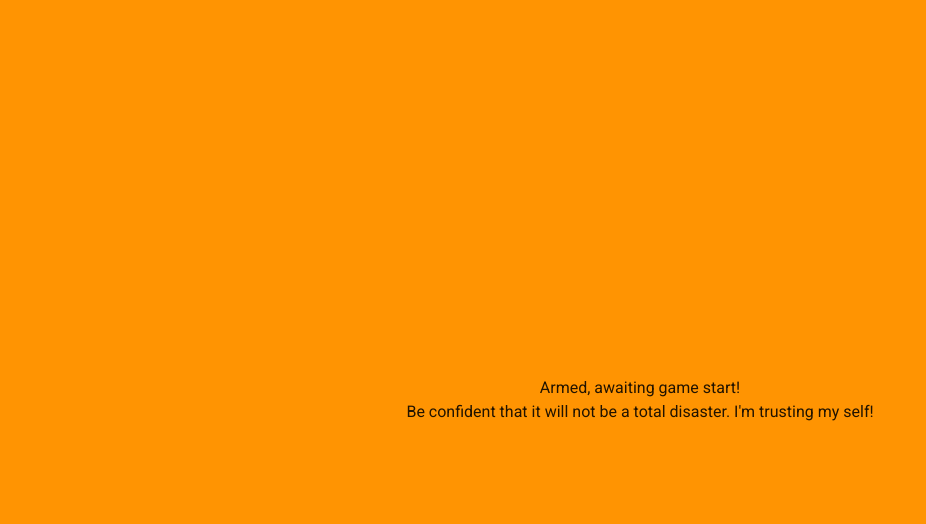
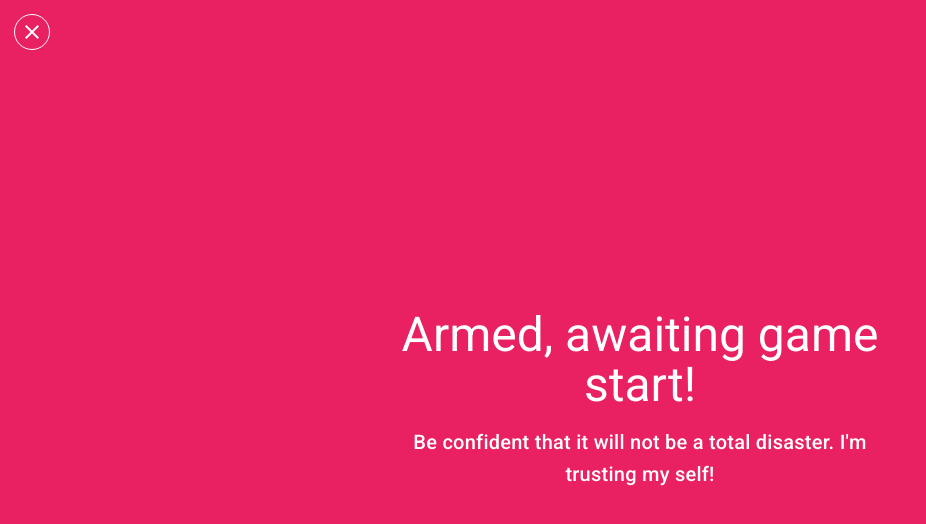
Before and after one commit to werobot-france/eurobot2020-ui, a Vue app: page /play in a window 1280 px wide. Both pictures are taken after a click on the button "START GAME". Shown: the top 524 px of the page, without its empty margins (0-926 px from the left). Built offline with nearby package versions, Linux system fonts and the light colour scheme; no server answers.

Commit message:
feat: progress on play

```diff
--- a/src/views/Play.vue
+++ b/src/views/Play.vue
@@ -1,5 +1,5 @@
 <template>
-  <div>
+  <v-container>
     <v-btn @click="startGame()" color="primary">
       Start Game
     </v-btn>
@@ -13,17 +13,22 @@
         tile
         :class="awaitingColor"
         class="armed">
-        <div class="text-center">
-          <div>
+        <v-btn
+          class="abort-btn" icon dark outlined
+          @click="inGameModal = false">
+          <v-icon>mdi-close</v-icon>
+        </v-btn>
+        <div class="text-center white--text" style="max-width: 500px;">
+          <div class="text-h3">
             Armed, awaiting game start!
           </div>
-          <div>
+          <div class="text-h6 mt-4">
             Be confident that it will not be a total disaster. I'm trusting my self!
           </div>
         </div>
       </v-card>
     </v-dialog>
-  </div>
+  </v-container>
 </template>
 
 <script>
@@ -33,9 +38,16 @@ export default {
     awaitingColor: 'red',
     awaitingColors: [
       'red',
-      'orange',
-      'yellow',
-      'teal'
+      'pink',
+      'purple',
+      'deep-purple',
+      'indigo',
+      'blue',
+      'cyan',
+      'teal',
+      'green',
+      'light-green',
+      'orange'
     ]
   }),
   methods: {
@@ -60,5 +72,11 @@ export default {
   justify-content: center;
   align-items: center;
   transition: all 1s ease-in-out;
+  position: relative;
+}
+.abort-btn {
+  position: absolute;
+  top: 1em;
+  left: 1em;
 }
 </style>
```
